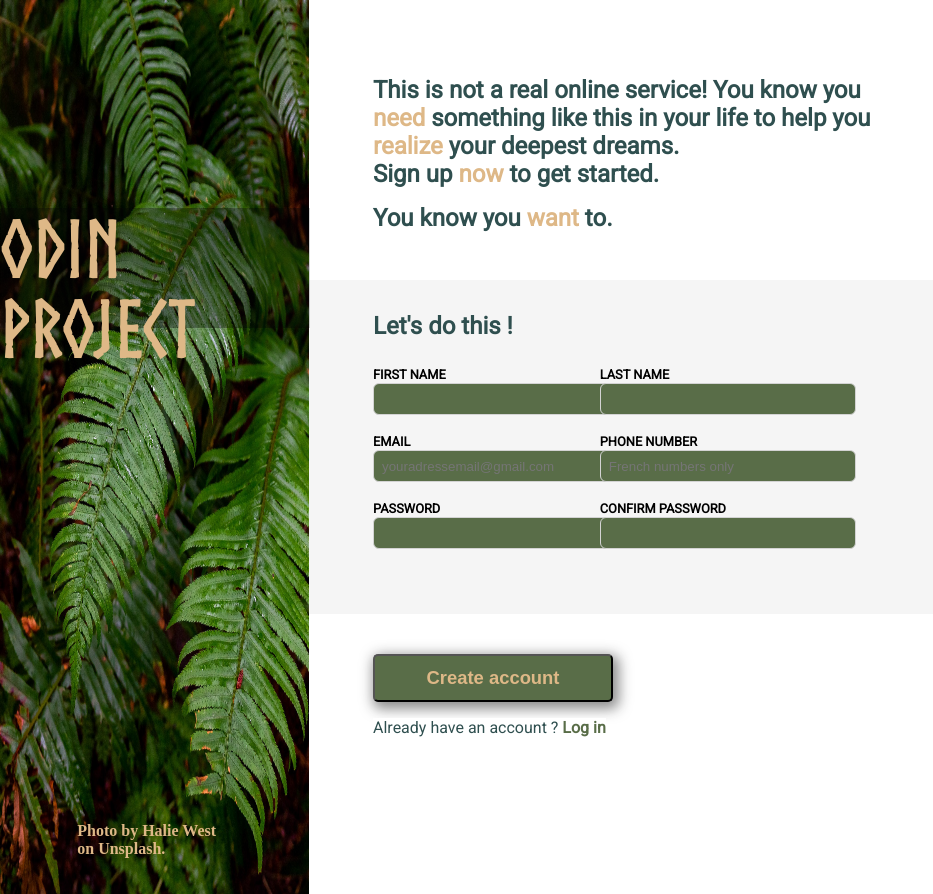
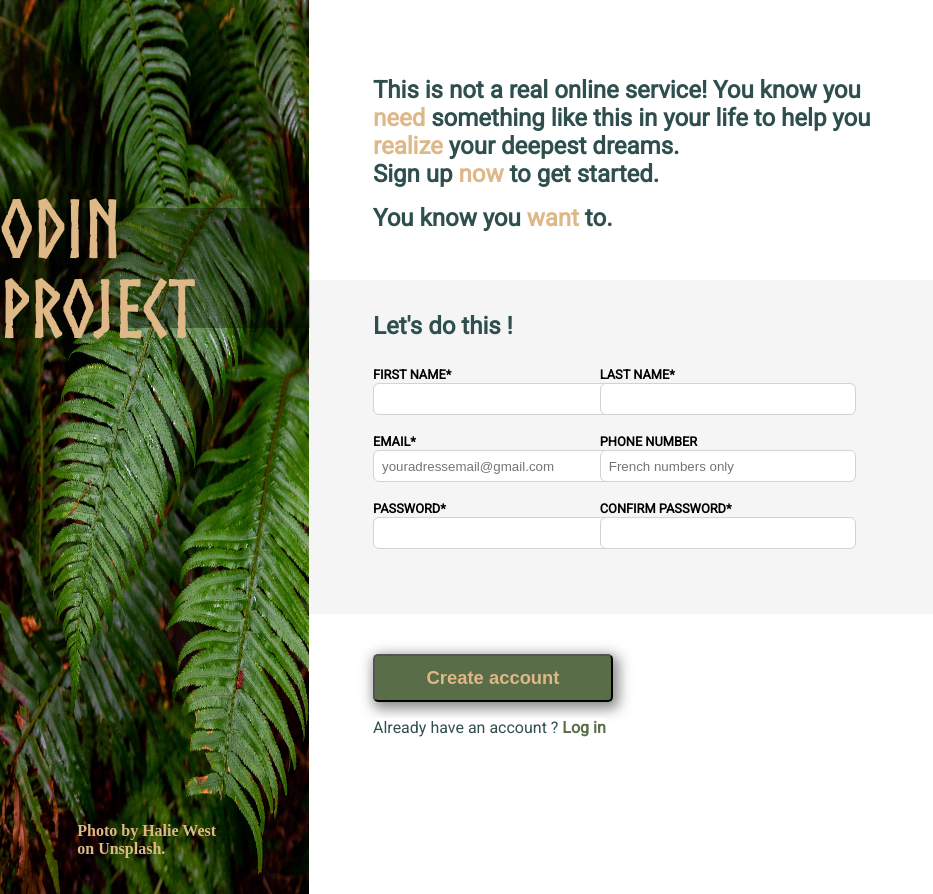
Before and after one commit to Hachounet/form, a plain HTML site: page index.html in a window 1280 px wide. Shown: the whole page, without its empty margins (0-933 px from the left). Drawn offline with Linux system fonts and the light colour scheme.

Commit message:
Pwd and flexbox logo
editing link between button and form
working on logo shrink to go upside ( not ok )
working on pwd validation ( need JS to match 2 values and need hintbox to check min/maj/numbers )

```diff
--- a/index.html
+++ b/index.html
@@ -12,7 +12,7 @@
 <body>
    <div id="leftscreenpart">
         <div id="logo">
-            <div id="logotext">ODIN PROJECT</div>
+            <div id="logotext"><p>ODIN PROJECT</p></div>
         </div>
         <div id="credits">Photo by Halie West on Unsplash. </div>
    </div>
@@ -30,18 +30,18 @@
                 <div class="column">
 
                     <div class="block">
-                        <label for="firstname">FIRST NAME</label>
-                        <input type="text" name="firstname" id="firstname" />
+                        <label for="firstname">FIRST NAME*</label>
+                        <input type="text" name="firstname" id="firstname" minlength="3" required />
                     </div>
 
                     <div class="block">
-                        <label for="email">EMAIL</label>
-                        <input type="email" name="email" id="email" placeholder="youradressemail@gmail.com" />
+                        <label for="email">EMAIL*</label>
+                        <input type="email" name="email" id="email" placeholder="youradressemail@gmail.com" required />
                     </div>
 
                     <div class="block">
-                    <label for="pwd">PASSWORD</label>
-                    <input type="password" name="password" id="pwd" />
+                    <label for="pwd">PASSWORD*</label>
+                    <input type="password" name="password" id="pwd" pattern="^(?=.*\d)(?=.*[a-z])(?=.*[A-Z])(?!.*\s).*$" required />
                     </div>
 
                 </div>
@@ -50,8 +50,8 @@
                 <div class="column">
 
                     <div class="block">
-                    <label for="lastname">LAST NAME</label>
-                    <input type="text" name="lastname" id="lastname" />
+                    <label for="lastname">LAST NAME*</label>
+                    <input type="text" name="lastname" id="lastname" minlength="3" required />
                     </div>
 
                     <div class="block">
@@ -61,17 +61,19 @@
                     </div>
 
                     <div class="block">
-                    <label for="confirmpwd">CONFIRM PASSWORD</label>
-                    <input type="password" name="confirmpassword" id="confirmpwd"/>
+                    <label for="confirmpwd">CONFIRM PASSWORD*</label>
+                    <input type="password" name="confirmpassword" id="confirmpwd" pattern="^(?=.*\d)(?=.*[a-z])(?=.*[A-Z])(?!.*\s).*$" required/>
                     </div>
                 </div>
+
+
             </form>
 
         </div>
 
         <div id="submitpart">
 
-            <button id="submitbutton" type="submit">Create account</button>
+            <button form="formulaire" id="submitbutton" type="submit">Create account</button>
             <p>Already have an account ? <a href="">Log in</a></p>
 
         </div>
--- a/styles.css
+++ b/styles.css
@@ -35,6 +35,12 @@
     width: 34%;
     background-image: url("halie-west-25xggax4bSA-unsplash.jpg");
     background-size: 100% 100%;
+    z-index: 2;
+  }
+
+  #rightscreenpart {
+    position: relative;
+    z-index: 1;
   }
 
   #logo {
@@ -45,7 +51,6 @@
     display: flex;
     justify-content: center;
     align-items: center;
-    flex-wrap: wrap;
     top: 30%;
     left: 50%;
     transform: translateY(-50%) translateX(-50%);
@@ -54,6 +59,14 @@
     width: 100%;
   }
 
+  #logotext {
+    display: flex;
+  }
+
+  #logotext p {
+    flex : 1 1 auto;
+    z-index: -3;
+  }
 
 
   #credits {
@@ -139,13 +152,24 @@ input {
 }
 
 
-input:focus{
-  outline: 2px solid #596D48;
 
+input:required:valid {
+  border: 2px solid #596D48;
 }
 
-input:valid {
-  background-color: #596D48;
+input:optional:focus:valid {
+  background: url("https://assets.digitalocean.com/labs/icons/hand-thumbs-up.svg") no-repeat 95% 50% lightgreen;
+  background-size: 25px;
+}
+
+
+input:required:focus:valid {
+  background: url("https://assets.digitalocean.com/labs/icons/hand-thumbs-up.svg") no-repeat 95% 50% lightgreen;
+  background-size: 25px;
+}
+input:focus:invalid {
+  background: url("https://assets.digitalocean.com/labs/icons/exclamation-triangle-fill.svg") no-repeat 95% 50% rgba(255, 1, 1, 0.247);
+  background-size: 25px;
 }
 
 
```
